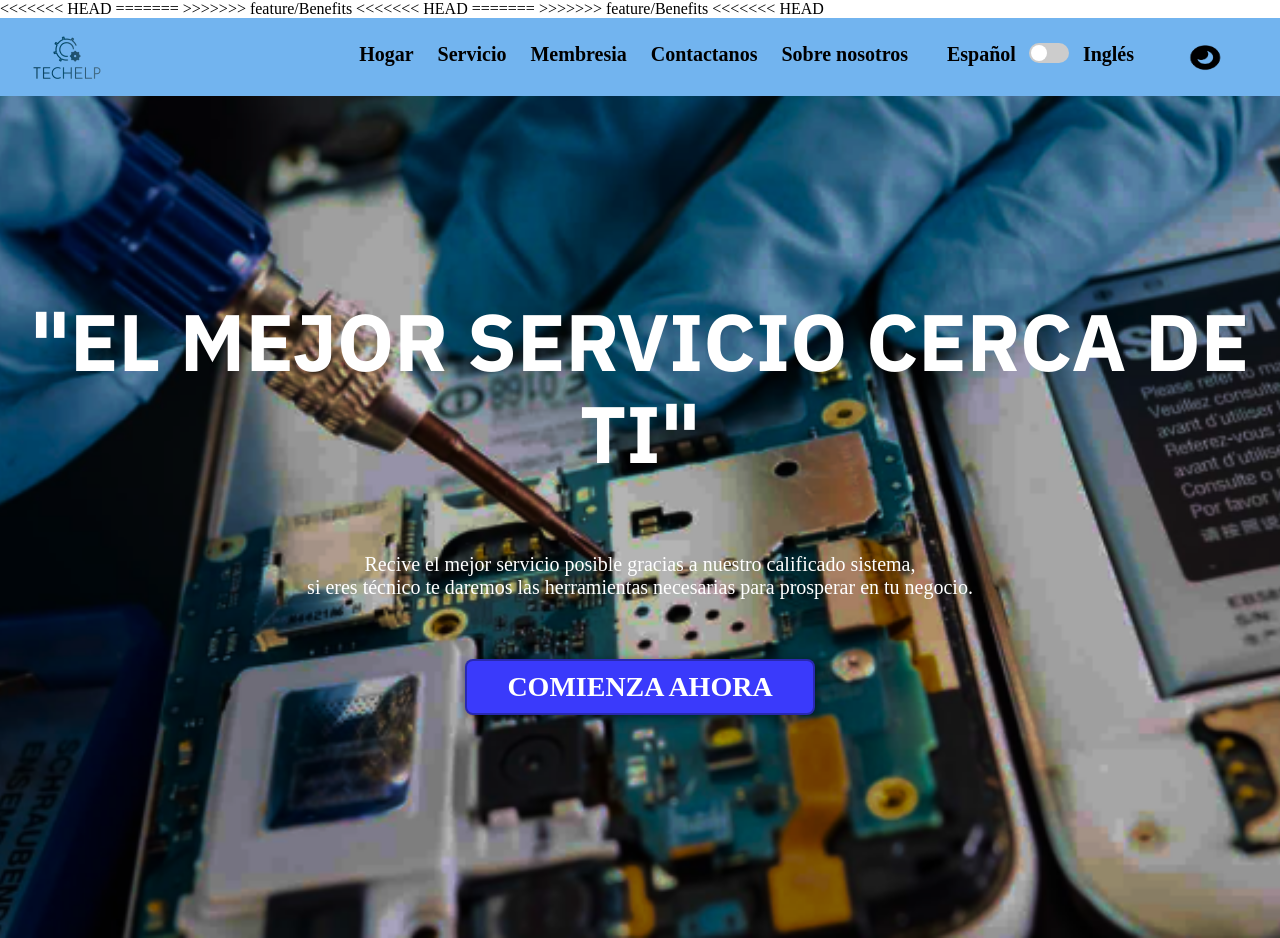
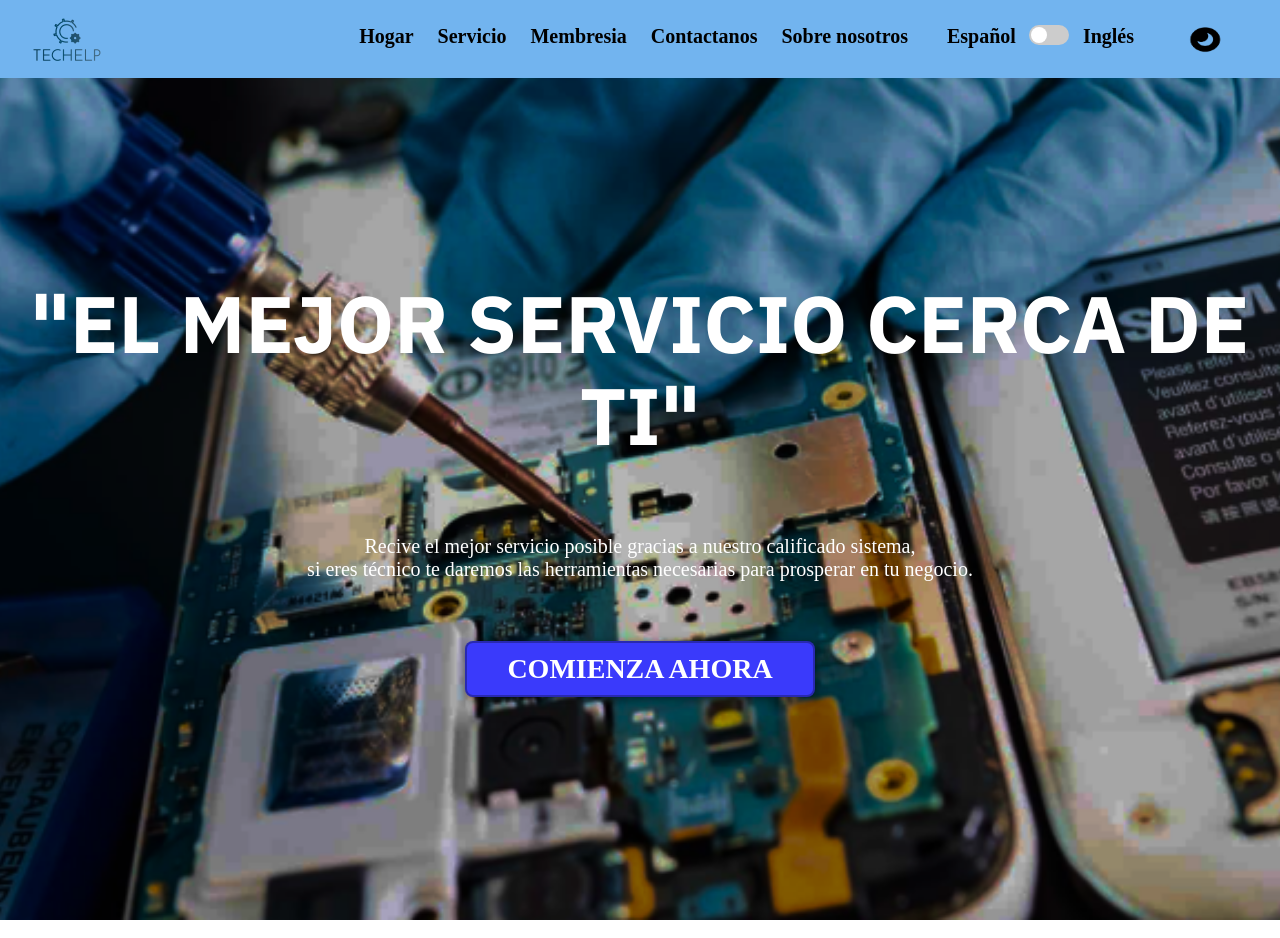
Before and after one commit to LogicVersee/LandingPageTecHelp, a plain HTML site: page index.html in a window 1280 px wide. Shown: the top 938 px of the page. Drawn offline with Linux system fonts and the light colour scheme.

Commit message:
docs (benefits) : updated section benefits.

```diff
--- a/index.html
+++ b/index.html
@@ -1,74 +1,15 @@
 <!DOCTYPE html>
-<<<<<<< HEAD
-<html lang = "es">
-=======
 <html lang = "en">
->>>>>>> feature/Benefits
 <head>
     <meta charset="UTF-8">
     <meta http-equiv="X-UA-Compatible" content="IE=edge">
     <meta name="viewport" content="width=device-width, initial-scale=1.0">
     <title>TecHelp</title>
-<<<<<<< HEAD
-
-=======
->>>>>>> feature/Benefits
     <link rel="stylesheet" href="assets/styles/styles.css">
     <link rel="stylesheet" href="assets/styles/normalize.css">
     <link rel="stylesheet" href="assets/styles/style-dark-mode.css">
     <script src="assets/scripts/scrollreveal.js"></script>
 
-<<<<<<< HEAD
-    <!--Google Fonts-->
-    <link rel="preconnect" href="https://fonts.googleapis.com">
-    <link rel="preconnect" href="https://fonts.gstatic.com" crossorigin>
-    <link href="https://fonts.googleapis.com/css2?family=IBM+Plex+Sans:wght@400;500;600;700&display=swap" rel="stylesheet">
-</head>
-
-<body class = "dark-mode">
-
-    <!-- Header-->
-    <header id = "toolbar">
-        <div class="container">
-            <img src="assets/img/TecHelpLogo.png" class = "logo" alt="TecHelp Logo">
-
-            <nav class = "navbar">
-                <a href="#hero">Hogar</a>
-                <a href="#beneficios-TecHelp">Servicio</a>
-                <a href="#membresias-Techelp">Membresia</a>
-                <a href="#contacto-TecHelp">Contactanos</a>
-                <a href="#testimonios-TecHelp">Sobre nosotros</a>
-
-                <a class = "spain" href="#">Español</a>
-
-                <label class="switch" for="language-switch">
-                    <input type="checkbox" id="language-switch">
-                    <span class="slider"></span>
-                </label>
-
-                <a href="#" class = "ingles">Inglés</a>
-
-                <a href="#" id="dark-mode-button">
-                    <img src="assets/img/dark-mode.png" alt="Modo Oscuro">
-                </a>
-            </nav>
-        </div>
-    </header>
-    <!--Hero section-->
-    <section id = "hero">
-        <h1 class="principal hero-title">"EL MEJOR SERVICIO CERCA DE TI"</h1>
-
-        <p class="principal hero-description">Recive el mejor servicio posible gracias a nuestro calificado sistema,<br> si eres técnico te daremos las herramientas necesarias para prosperar en tu negocio.</p>
-
-        <form action="#" class="principal">
-        <button class="cta-button">COMIENZA AHORA</button>
-        </form>
-    </section>
-
-
-    <!--Funcionalidades adicionales-->
-    <script src="assets/scripts/script2.js"></script>
-=======
 
     <!--Google Fonts-->
     <link rel="preconnect" href="https://fonts.googleapis.com%22%3E ">
@@ -186,13 +127,9 @@
 
   <!--Funcionalidades adicionales-->
  <script src="assets/scripts/script2.js"></script>
->>>>>>> feature/Benefits
     <script src="assets/scripts/index.js"></script>
 
 </body>
 
-<<<<<<< HEAD
-=======
 
->>>>>>> feature/Benefits
 </html>
```
Also changed, not shown: index_en.html (+0 -3 lines).
